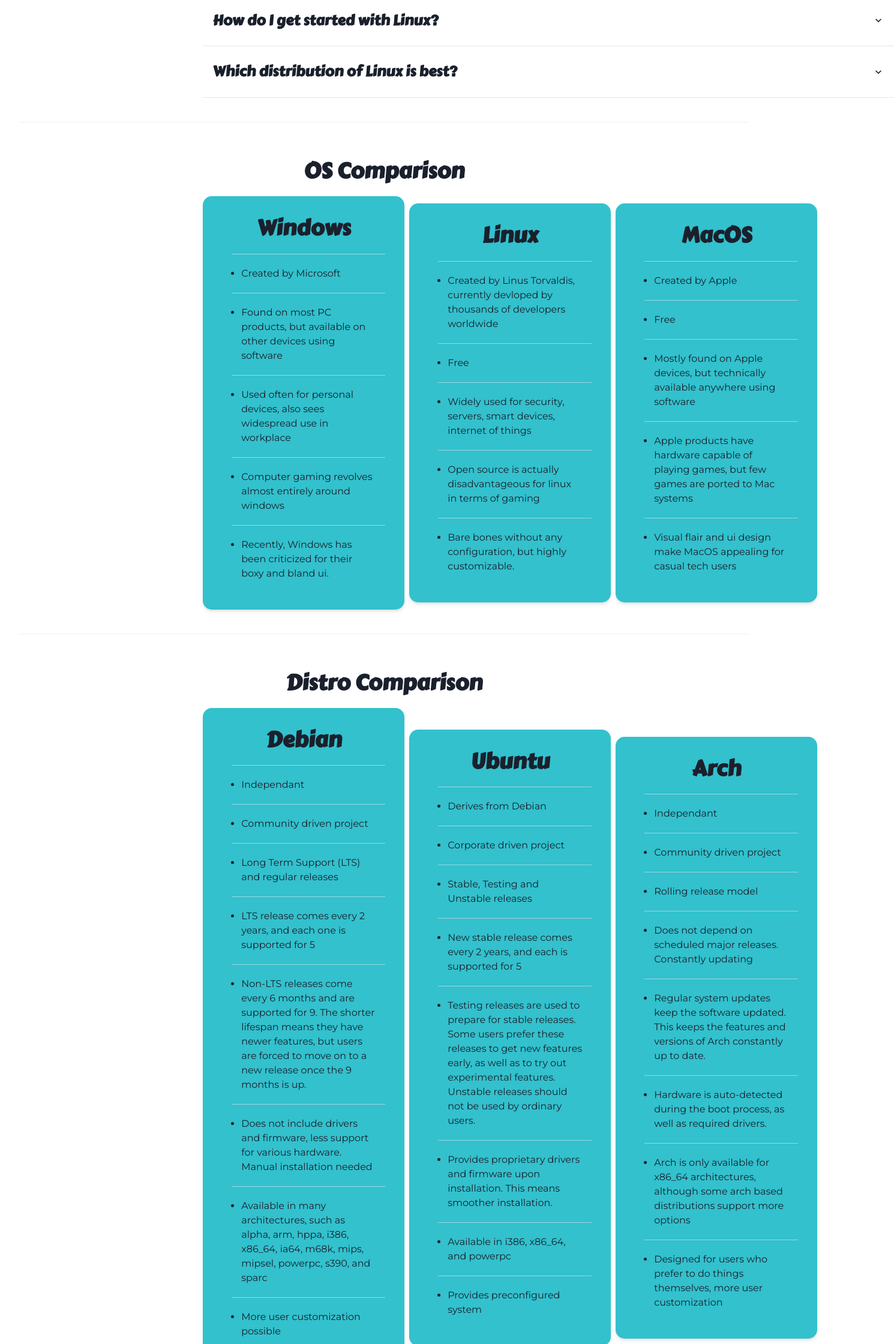
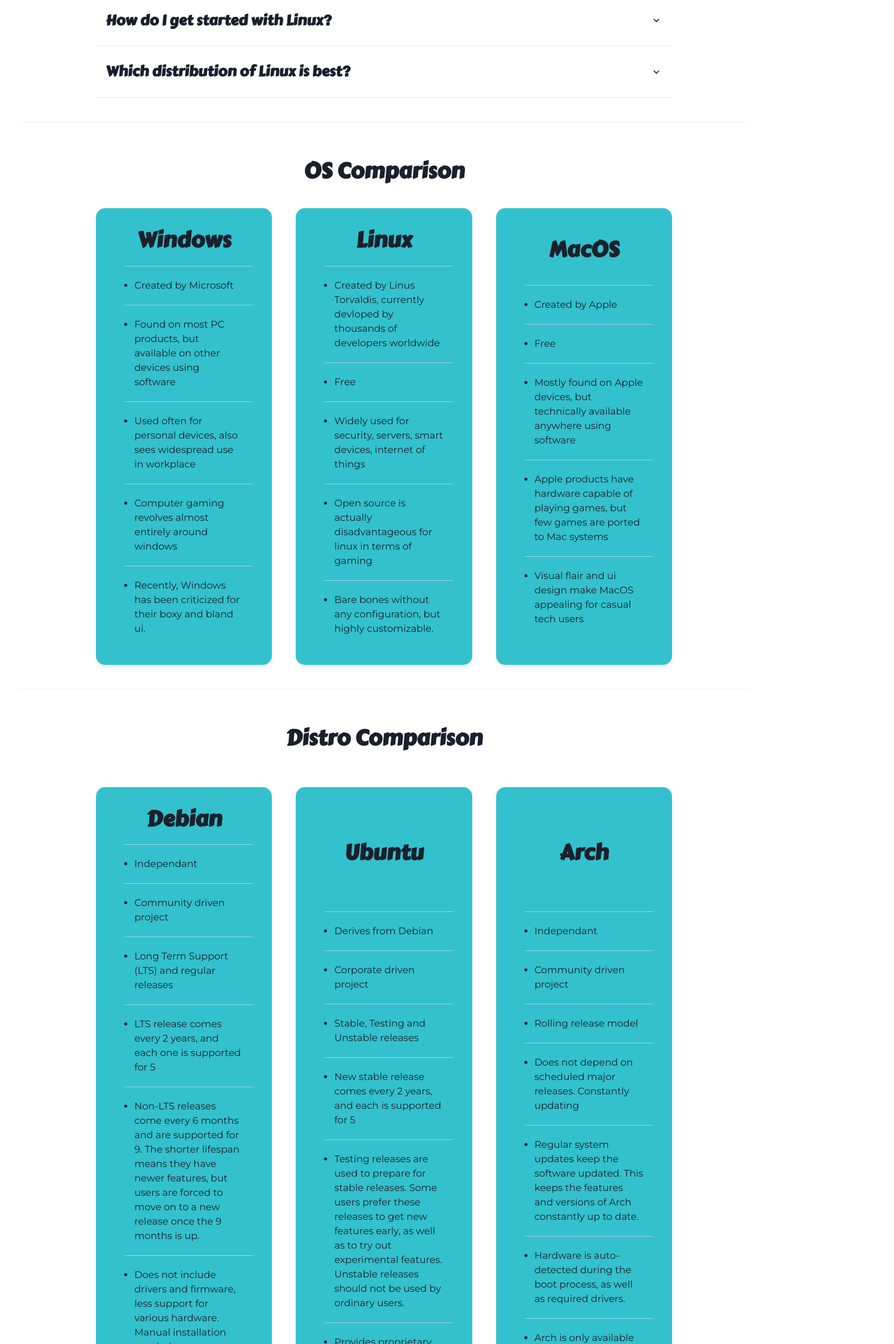
Before and after one commit to Jumner/LinuxSensei, a Next.js app in the folder site/: page /resources in a window 1280 px wide. Shown: the part 560-2800 px from the top of the page at 60% size, 1490 px wide, since content can reach past the window. Built offline with nearby package versions, Linux system fonts and the light colour scheme.

Commit message:
revamped resources

```diff
--- a/site/src/components/DistroComparison.js
+++ b/site/src/components/DistroComparison.js
@@ -2,7 +2,14 @@
 import Os from "./Os";
 export default function DistroComparison() {
 	return (
-		<HStack w="80vw" justify="space-between">
+		<HStack
+			w="full"
+			h="full"
+			justify="space-between"
+			align="stretch"
+			spacing="10"
+			my="10"
+		>
 			<Os
 				name="Debian"
 				items={[
--- a/site/src/components/Faq.js
+++ b/site/src/components/Faq.js
@@ -32,7 +32,7 @@
 
 export default function Faq() {
 	return (
-		<Accordion allowToggle w="90vw">
+		<Accordion allowToggle w="full">
 			<Question
 				q="What is Linux?"
 				a="Linux is an operating system, similar to the more common Windows and macOS. It is completely free and is also open-source. This means that, unlike many of its competitors, the Linux source code is completely open to the public to view and change to the user’s liking. On top of this, there are also multiple “distributions” of Linux, which are varying versions of the operating system that offer distinct software options and components. Due to these unique features, Linux has become a widespread operating system, gaining popularity as more individuals choose to make the switch."
--- a/site/src/components/OsComparison.js
+++ b/site/src/components/OsComparison.js
@@ -2,7 +2,14 @@
 import Os from "./Os";
 export default function OsComparison() {
 	return (
-		<HStack w="80vw" justify="space-between">
+		<HStack
+			w="full"
+			h="full"
+			justify="space-between"
+			align="stretch"
+			spacing="10"
+			mt="5"
+		>
 			<Os
 				name="Windows"
 				items={[
--- a/site/src/components/Section.js
+++ b/site/src/components/Section.js
@@ -1,4 +1,4 @@
-import { Divider, Heading, Flex, Container, Image } from "@chakra-ui/react";
+import { Divider, Heading, Flex, Box, Image } from "@chakra-ui/react";
 
 export default function Section({ children, heading, img }) {
 	let image = img ? <Image src={img.src} alt="Image not found" m="5" /> : "";
@@ -6,7 +6,7 @@
 		<Flex justify="space-evenly" direction="column" align="center">
 			<Divider my="10" w="95vw" />
 			<Heading my="5">{heading}</Heading>
-			<Container>{children}</Container>
+			<Box w="75vw">{children}</Box>
 			{image}
 		</Flex>
 	);
```
Also changed, not shown: site/src/components/home.js (+11 -10 lines).
